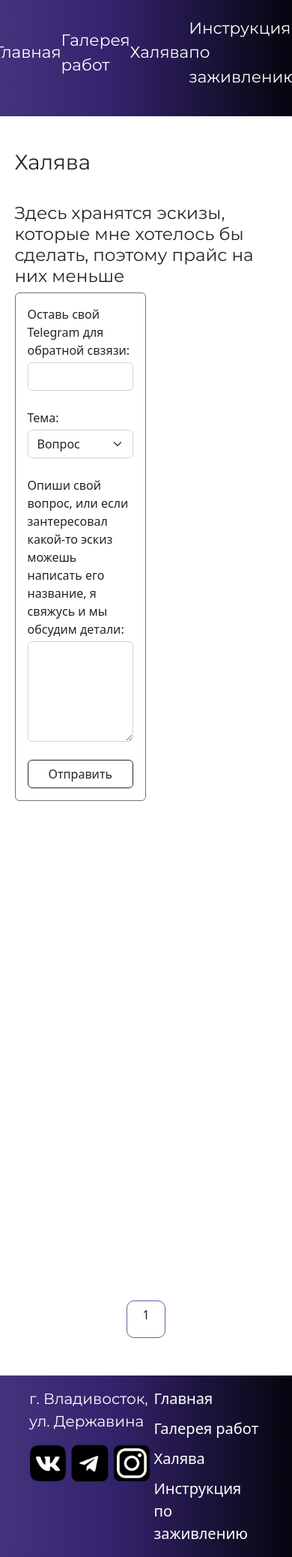
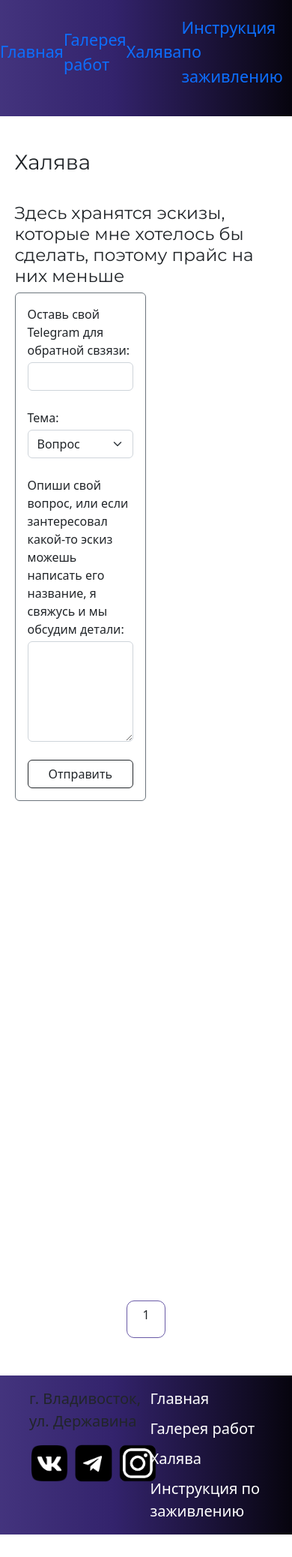
Before and after one commit to Igor-hub-it/Vizitka, a Django app: page /freebie in a window 390 px wide. Shown: the whole page at 75% size. After the commit the page ends 2046 px from the top, so only its background shows below. Run offline with Django 4.2, Linux system fonts and the light colour scheme; data that the repository does not hold is empty.

Commit message:
работа со стилями и адаптивностью

```diff
--- a/me/templates/me/freebie.html
+++ b/me/templates/me/freebie.html
@@ -35,29 +35,6 @@
         justify-content: center;
         align-items: center;
     }
-    {#.btn {#}
-    {#    height: 50px;#}
-    {#    width: 150px;#}
-    {#    margin: 0;#}
-    {#    display: flex;#}
-    {#    align-items: center;#}
-    {#    justify-content: center;#}
-    {#    border-radius: 10px;#}
-    {#    border: 1px solid #695aa6;#}
-    {#    background: white;#}
-    {#    font-family: 'Montserrat';#}
-    {#    font-size: 24px;#}
-    {#    color: #695aa6;#}
-    {#    transition: .6s;#}
-    {#}#}
-    {#.btn > p {#}
-    {#    width: auto;#}
-    {#}#}
-    {#.btn:hover {#}
-    {#    background: #695aa6;#}
-    {#    color: white;#}
-    {#    transition: .6s;#}
-    {#}#}
     .current-page-number {
         height: 50px;
         width: 50px;
@@ -87,7 +64,6 @@
         background: #695aa6;
         color: white;
     }
-
     .post-img {
         width: 100%;
         border-radius: 10px;
--- a/templates/base.html
+++ b/templates/base.html
@@ -50,11 +50,6 @@
             background-position: 0 50%
         }
     }
-    .header_title {
-        color: white;
-        font-size: 35px;
-        font-family: 'Montserrat';
-    }
     footer {
         width: 100%;
         padding: 0 10% 0 10%;
@@ -64,14 +59,6 @@
         background: linear-gradient(90deg, rgba(105,90,166,1) 0%, rgba(51,35,108,1) 65%, rgba(0,0,0,1) 100%);
         animation: gradient 5s ease infinite;
         background-size: 200% 400%;
-    }
-    .footer-content {
-        display: flex;
-        flex-direction: column;
-        align-items: start;
-        color: white;
-        font-size: 26px;
-        font-family: 'Montserrat';
     }
     .social-link {
         width: 40px;
```
